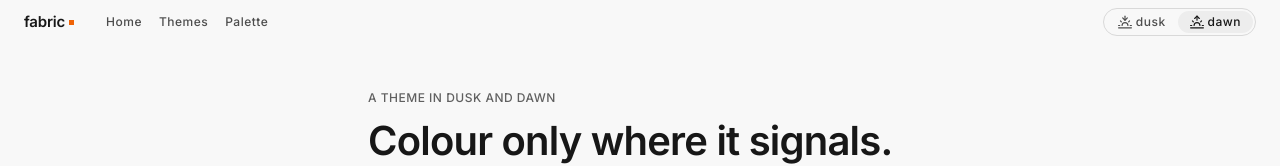
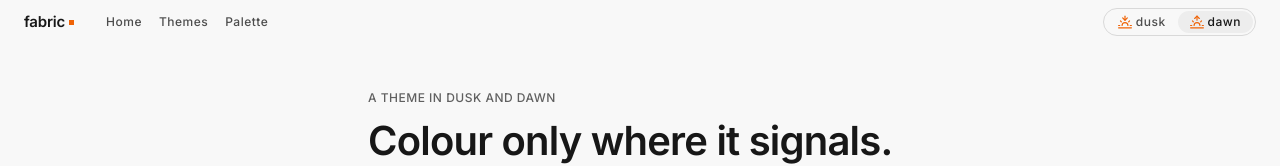
Before and after one commit to ozzycodes2/fabric-site, a Next.js app: page / in a window 1280 px wide. Shown: the top 166 px of the page. Built offline with nearby package versions, Linux system fonts and the light colour scheme.

Commit message:
feat: draw the variant icons in the signal orange
The sunset and sunrise icons take the primary stroke. The labels keep their
ink colours because the accent never sets type; at 3.06:1 on the dawn canvas
it clears the 3:1 non-text minimum for icons.

```diff
--- a/src/components/variant-toggle.tsx
+++ b/src/components/variant-toggle.tsx
@@ -14,7 +14,7 @@ function HorizonIcon({ variant }: { variant: VariantSlug }) {
       width="14"
       height="14"
       fill="none"
-      stroke="currentColor"
+      className="stroke-primary"
       strokeWidth="2"
       strokeLinecap="round"
       strokeLinejoin="round"
```
Also changed, not shown: 1 other file (tests, documents, lock files or other folders).
